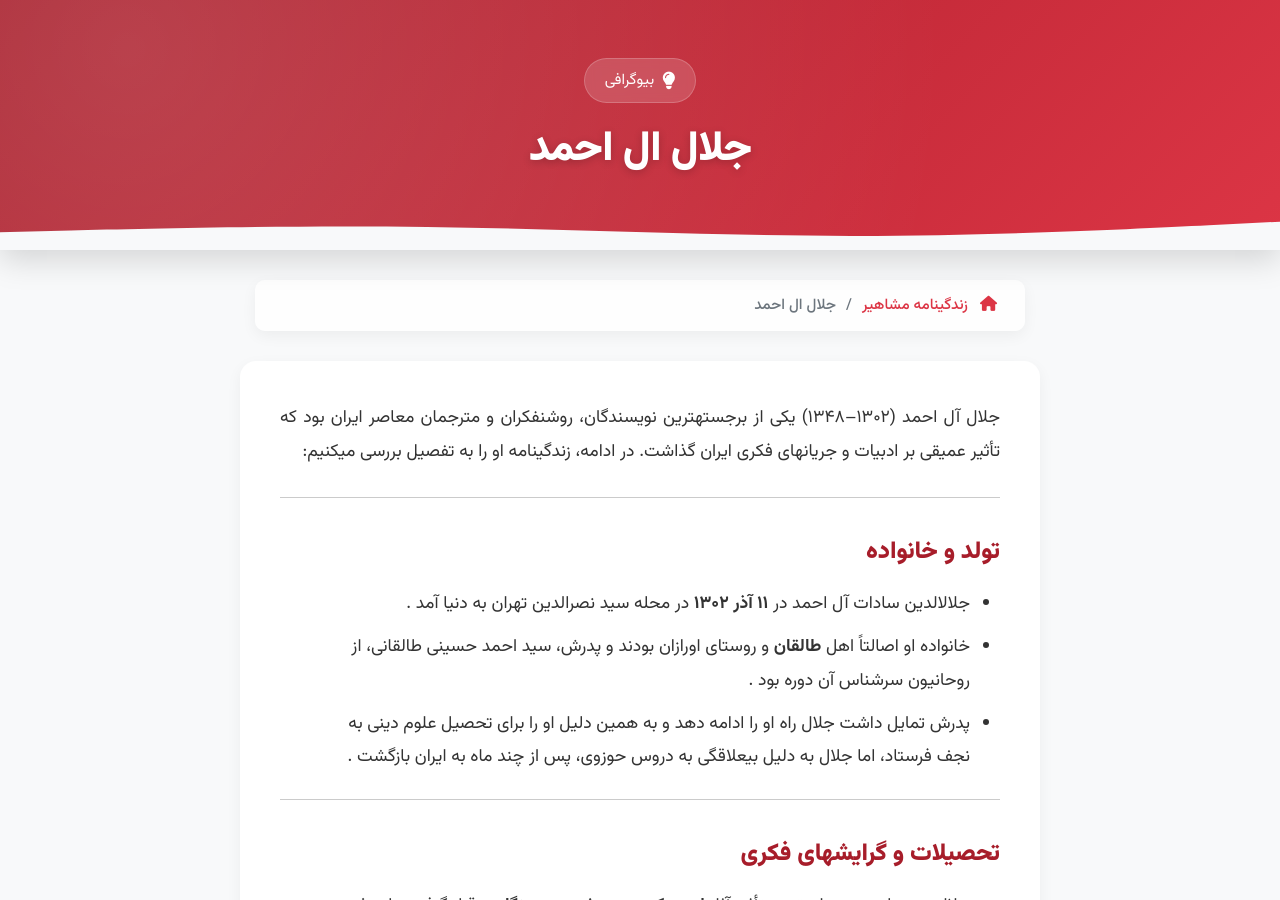
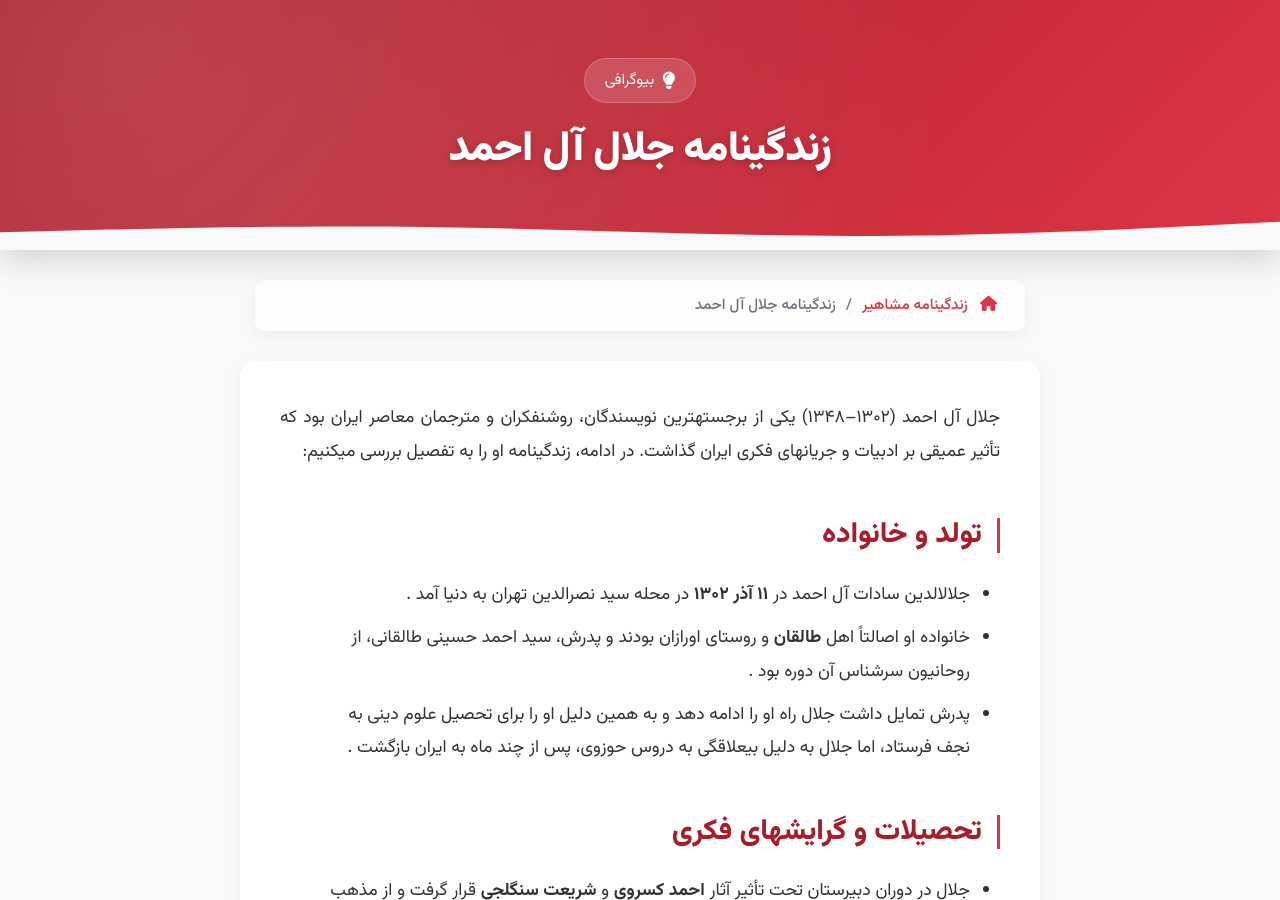
Before and after one commit to darkblog/darkblog.github.io, a Jekyll site: the page built from _posts/2025-7-11-80.md, in a window 1280 px wide and 900 px high. Built offline with Jekyll 4.4.1, drawn with Linux system fonts in a browser that asks for light colours.

Commit message:
Update 2025-7-11-80.md

```diff
--- a/_posts/2025-7-11-80.md
+++ b/_posts/2025-7-11-80.md
@@ -1,51 +1,37 @@
 ---
 layout: post
-title: جلال ال احمد
+title: زندگینامه جلال آل احمد
 ---
 
 جلال آل احمد (۱۳۰۲–۱۳۴۸) یکی از برجستهترین نویسندگان، روشنفکران و مترجمان معاصر ایران بود که تأثیر عمیقی بر ادبیات و جریانهای فکری ایران گذاشت. در ادامه، زندگینامه او را به تفصیل بررسی میکنیم:
 
----
-
-### **تولد و خانواده**
+## تولد و خانواده
 - جلالالدین سادات آل احمد در **۱۱ آذر ۱۳۰۲** در محله سید نصرالدین تهران به دنیا آمد .
 - خانواده او اصالتاً اهل **طالقان** و روستای اورازان بودند و پدرش، سید احمد حسینی طالقانی، از روحانیون سرشناس آن دوره بود .
 - پدرش تمایل داشت جلال راه او را ادامه دهد و به همین دلیل او را برای تحصیل علوم دینی به نجف فرستاد، اما جلال به دلیل بیعلاقگی به دروس حوزوی، پس از چند ماه به ایران بازگشت .
 
----
-
-### **تحصیلات و گرایشهای فکری**
+## تحصیلات و گرایشهای فکری
 - جلال در دوران دبیرستان تحت تأثیر آثار **احمد کسروی** و **شریعت سنگلجی** قرار گرفت و از مذهب فاصله گرفت .
 - در سال ۱۳۲۲ وارد **دانشسرای عالی تهران** شد و در رشته ادبیات فارسی فارغالتحصیل گردید .
 - او برای مدتی به **حزب توده** پیوست و به فعالیتهای سیاسی پرداخت، اما در سال ۱۳۲۶ به همراه خلیل ملکی از این حزب جدا شد .
 
----
-
-### **فعالیتهای ادبی و نویسندگی**
+## فعالیتهای ادبی و نویسندگی
 - نخستین داستانش با عنوان **«زیارت»** در سال ۱۳۲۴ در مجله سخن منتشر شد .
 - از مهمترین آثار داستانی او میتوان به **«مدیر مدرسه»**، **«سنگی بر گوری»**، **«نون والقلم»** و **«غربزدگی»** اشاره کرد .
 - نثر او **کوتاه، عصبی و پرخاشگر** بود و از ادبیات عامیانه و اصطلاحات مردمی بهره میبرد .
 - او همچنین مترجمی چیرهدست بود و آثاری از **آلبر کامو**، **آندره ژید** و **اوژن یونسکو** را به فارسی ترجمه کرد .
 
----
-
-### **ازدواج با سیمین دانشور**
+## ازدواج با سیمین دانشور
 - جلال در سال ۱۳۲۹ با **سیمین دانشور**، نخستین زن داستاننویس مدرن ایران، ازدواج کرد .
 - این ازدواج با مخالفت خانواده جلال مواجه شد، اما آنها تا پایان عمر در کنار هم ماندند .
 
----
-
-### **مرگ مشکوک**
+## مرگ مشکوک
 - جلال در **۱۸ شهریور ۱۳۴۸** در اسالم گیلان درگذشت .
 - برخی معتقدند مرگ او به دست **ساواک** بود، اما همسرش سیمین دانشور این موضوع را رد کرد و علت مرگ را بیماری برونشیت مزمن ناشی از مصرف سیگار عنوان نمود .
 
----
-
-### **میراث و تأثیرات**
+## میراث و تأثیرات
 - **جایزه ادبی جلال آل احمد** به نام او نامگذاری شده و از مهمترین جوایز ادبی ایران است .
 - خانه او و سیمین دانشور در تهران به **موزه ادبیات** تبدیل شده است .
 - آثار او همچنان به عنوان نمادی از **نقد اجتماعی** و **روشنفکری ایرانی** مورد توجه است .
 
----
-
 جلال آل احمد با نثر تند و صریح خود، تصویری روشن از جامعه ایران در دهههای ۳۰ و ۴۰ شمسی ارائه داد و به عنوان یکی از چهرههای ماندگار ادبیات معاصر ایران شناخته میشود.
```
